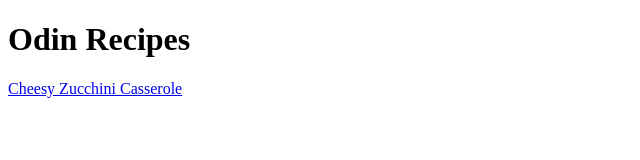
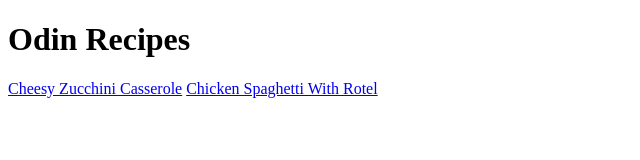
Before and after one commit to maldemer25/odin-recipes, a plain HTML site: page index.html in a window 1280 px wide. Shown: the whole page, without its empty margins (0-640 px from the left). Drawn offline with Linux system fonts and the light colour scheme.

Commit message:
Link recipe back to homepage and vice versa

```diff
--- a/index.html
+++ b/index.html
@@ -8,5 +8,6 @@
 <body>
     <h1>Odin Recipes</h1>
     <a href="recipes/cheesy-zucchini-casserole.html">Cheesy Zucchini Casserole</a>
+    <a href="recipes/chicken-spaghetti-with-rotel.html">Chicken Spaghetti With Rotel</a>
 </body>
 </html>
```
Also changed, not shown: recipes/chicken-spaghetti-with-rotel.html (+1 -0 lines).
